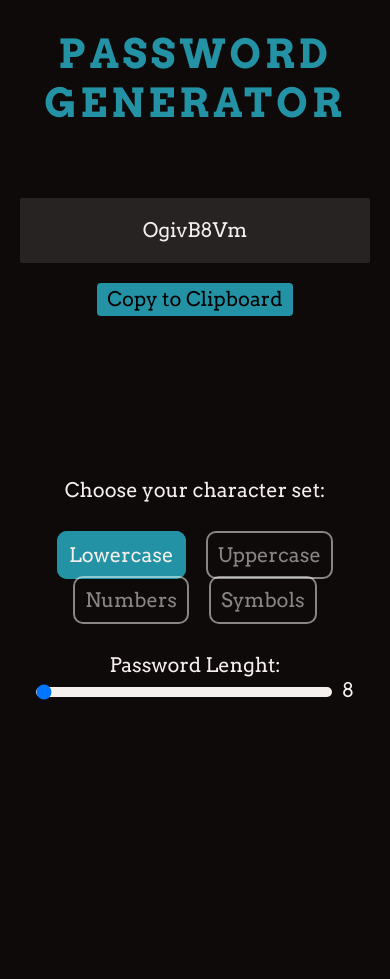
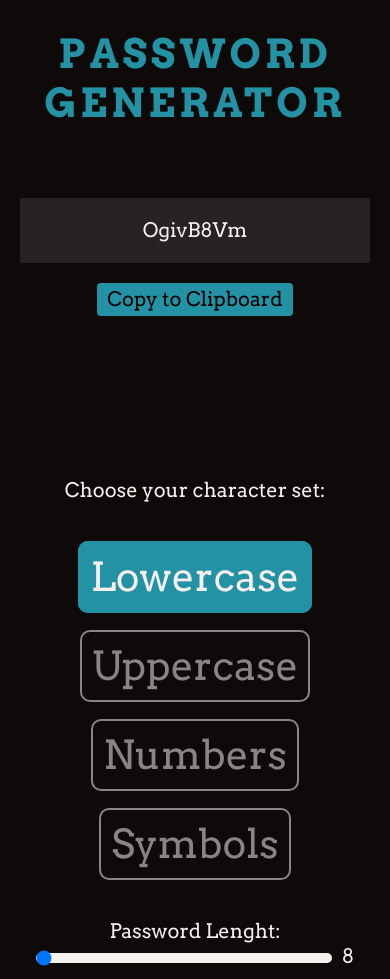
Before and after one commit to timhe375/Password-Generator, a Vue app: page / in a window 390 px wide. Before the commit the page ends 844 px from the top, so only its background shows below. Built offline with nearby package versions, Linux system fonts and the light colour scheme.

Commit message:
feature: add responsive design

```diff
--- a/src/components/PasswordGenerator.vue
+++ b/src/components/PasswordGenerator.vue
@@ -148,9 +148,22 @@ button {
 .container {
   display: flex;
   justify-content: center;
-  flex-wrap: wrap;
   gap: 1rem;
 }
+@media screen and (max-width: 600px) {
+  .container {
+    display: flex;
+    flex-wrap: wrap;
+  }
+}
+@media screen and (max-width: 600px) {
+  article section {
+    padding: 10px;
+    font-size: 40px;
+    flex: 2 2;
+  }
+}
+
 .pw-setcheck input[type="checkbox"] {
   display: none;
 }
```
